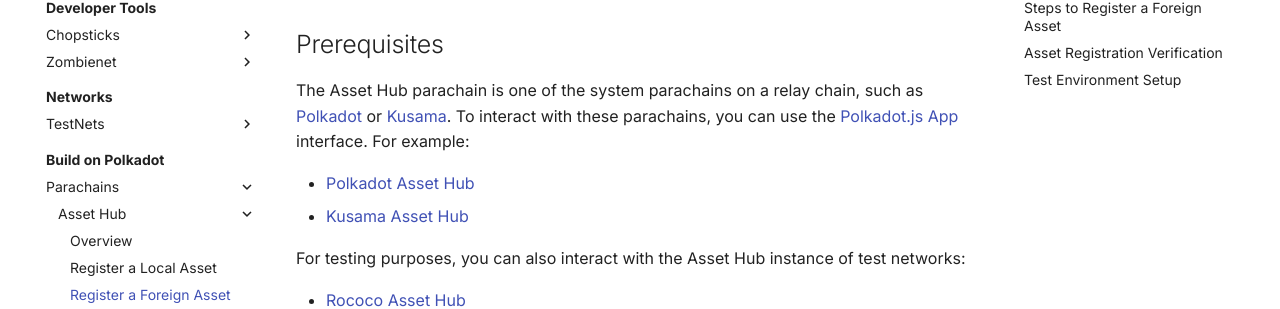
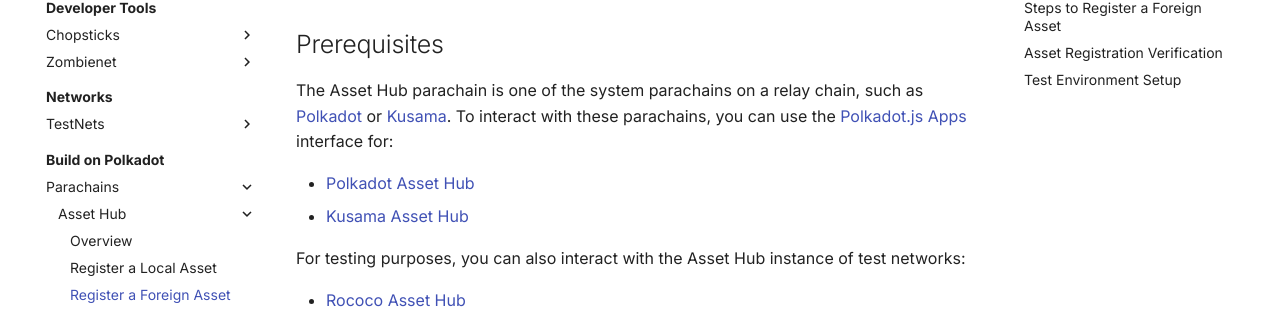
Before and after one commit to papermoonio/polkadot-ecosystem-docs-draft, an MkDocs documentation site: the page built from docs/build-on-polkadot/parachains/asset-hub/register-a-foreign-asset.md, in a window 1280 px wide and 900 px high, scrolled down 336 px. Shown: the part 154-463 px from the top of the window. Built offline with MkDocs 1.6.1 and Material for MkDocs 9.7.7, drawn with Linux system fonts in a browser that asks for light colours.

Commit message:
Update docs/build-on-polkadot/parachains/asset-hub/register-a-foreign-asset.md
Co-authored-by: Erin Shaben <eshaben@icloud.com>

```diff
--- a/docs/build-on-polkadot/parachains/asset-hub/register-a-foreign-asset.md
+++ b/docs/build-on-polkadot/parachains/asset-hub/register-a-foreign-asset.md
@@ -13,7 +13,7 @@
 
 ## Prerequisites
 
-The Asset Hub parachain is one of the system parachains on a relay chain, such as [Polkadot](https://polkadot.js.org/apps/?rpc=wss%3A%2F%2Fpolkadot.api.onfinality.io%2Fpublic-ws#/explorer){target=\_blank} or [Kusama](https://polkadot.js.org/apps/?rpc=wss%3A%2F%2Fkusama.api.onfinality.io%2Fpublic-ws#/explorer){target=\_blank}. To interact with these parachains, you can use the [Polkadot.js App](https://polkadot.js.org/apps/#/explorer){target=\_blank} interface. For example:
+The Asset Hub parachain is one of the system parachains on a relay chain, such as [Polkadot](https://polkadot.js.org/apps/?rpc=wss%3A%2F%2Fpolkadot.api.onfinality.io%2Fpublic-ws#/explorer){target=\_blank} or [Kusama](https://polkadot.js.org/apps/?rpc=wss%3A%2F%2Fkusama.api.onfinality.io%2Fpublic-ws#/explorer){target=\_blank}. To interact with these parachains, you can use the [Polkadot.js Apps](https://polkadot.js.org/apps/#/explorer){target=\_blank} interface for:
 
 - [Polkadot Asset Hub](https://polkadot.js.org/apps/?rpc=wss%3A%2F%2Fasset-hub-polkadot-rpc.dwellir.com#/explorer){target=\_blank}
 - [Kusama Asset Hub](https://polkadot.js.org/apps/?rpc=wss%3A%2F%2Fsys.ibp.network%2Fstatemine#/explorer){target=\_blank}
```
